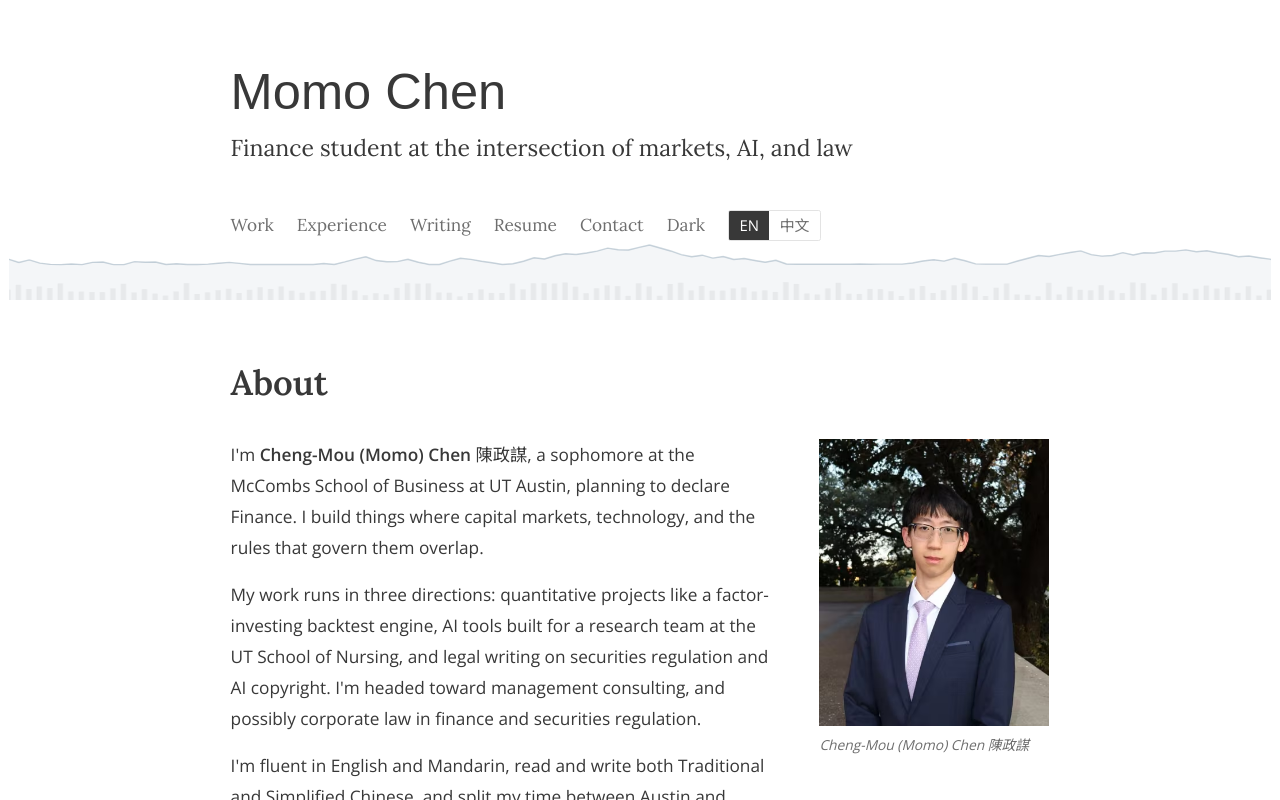
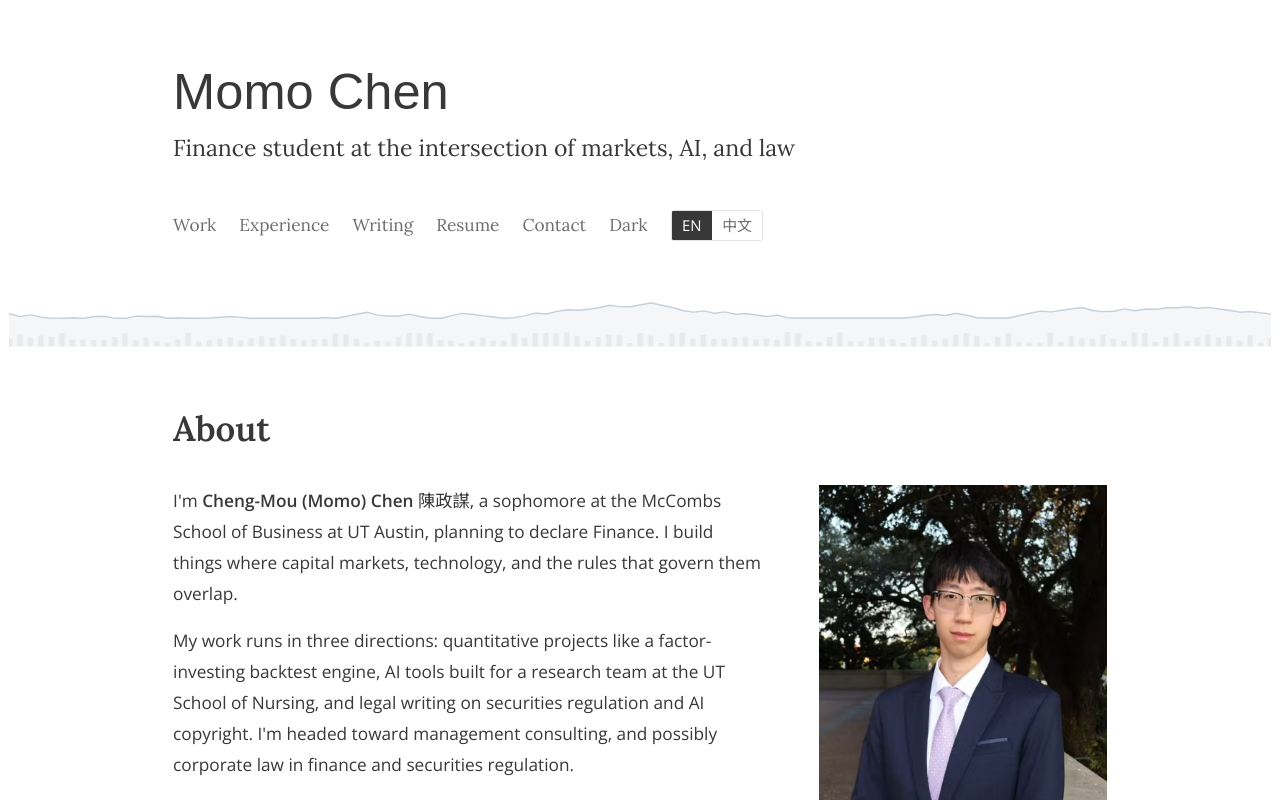
Before and after one commit to CMOMO7581/momo-website, a Next.js app: page / in a window 1280 px wide. Shown: the top 800 px of the page. Built offline with nearby package versions, Linux system fonts and the light colour scheme; a web font is replaced by a local one.

Commit message:
Desktop: lower, shorter header chart; wider column; larger headshot
Co-Authored-By: Claude Opus 5.5 <noreply@anthropic.com>

```diff
--- a/app/globals.css
+++ b/app/globals.css
@@ -29,7 +29,7 @@ html{zoom:1.15}
 @media (max-width:620px){html{zoom:1.06}}
 html[lang="zh-Hant"] body{font-size:15.5px;line-height:1.9}
 html[lang="zh-Hant"] .kicker{letter-spacing:.12em}
-.page{max-width:760px;margin:0 auto;padding-left:max(24px,env(safe-area-inset-left,0px));padding-right:max(24px,env(safe-area-inset-right,0px));padding-block:48px 40px}
+.page{max-width:860px;margin:0 auto;padding-left:max(24px,env(safe-area-inset-left,0px));padding-right:max(24px,env(safe-area-inset-right,0px));padding-block:48px 40px}
 .masthead + .page{padding-top:44px}
 a{color:inherit;text-decoration:underline;text-decoration-color:var(--rule);text-decoration-thickness:1px;text-underline-offset:3px;transition:text-decoration-color .15s,color .15s}
 a:hover{text-decoration-color:var(--icon);color:var(--icon)}
@@ -48,9 +48,9 @@ hr{border:0;border-top:1px solid var(--rule);margin:52px 0}
 
 /* Masthead band with a faint decorative chart (colors derive from --text / --icon, so both themes follow) */
 .masthead{position:relative;overflow:hidden}
-.masthead .head-inner{position:relative;z-index:1;padding-block:48px 52px}
+.masthead .head-inner{position:relative;z-index:1;padding-block:48px 92px}
 .masthead{--pat:color-mix(in srgb,var(--text) 11%,transparent);--pat-soft:color-mix(in srgb,var(--text) 6%,transparent)}
-.chart-bg{position:absolute;inset:auto auto 0 0;width:200%;height:42%;z-index:0;pointer-events:none;display:block;animation:chart-pan 90s linear infinite;will-change:transform}
+.chart-bg{position:absolute;inset:auto auto 0 0;width:200%;height:84px;z-index:0;pointer-events:none;display:block;animation:chart-pan 90s linear infinite;will-change:transform}
 @keyframes chart-pan{to{transform:translateX(-50%)}}
 @media (prefers-reduced-motion: reduce){.chart-bg{animation:none}}
 /* On phones the nav wraps to two rows, so the chart is kept low enough to sit below the language switch.
@@ -75,7 +75,7 @@ nav a:hover{color:var(--text)}
 
 /* Intro */
 .intro h1{font-size:30px;font-weight:600;margin:0 0 22px}
-.intro-grid{display:grid;grid-template-columns:minmax(0,1fr) 200px;gap:36px;align-items:start}
+.intro-grid{display:grid;grid-template-columns:minmax(0,1fr) 250px;gap:40px;align-items:start}
 .intro-grid p{max-width:60ch}
 figure{margin:0}
 .photo{display:block;width:100%;height:auto;aspect-ratio:4/5;max-width:100%;object-fit:cover;background:var(--field)}
```
